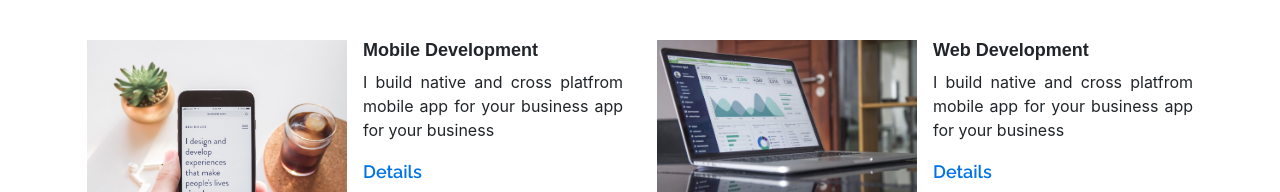
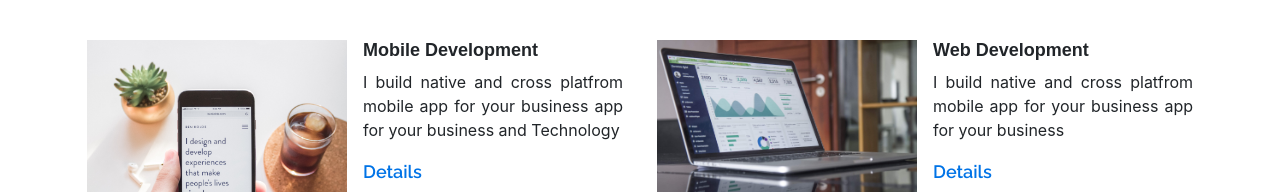
Before and after one commit to Refat5/ReactProject, a React (Create React App) app: page /course in a window 1280 px wide. Shown: the part 340-532 px from the top of the page. Built offline with nearby package versions, Linux system fonts and the light colour scheme; the HTML template or start-up script is replaced by a standard one.

Commit message:
video 55 to 60 complete

```diff
--- a/src/components/AllCourse/AllCourse.js
+++ b/src/components/AllCourse/AllCourse.js
@@ -22,7 +22,7 @@ class AllCourse extends Component {
                                     <h5 class="text-justify courseTitle">Mobile Development</h5>
                                     <p class="text-justify courseDes">
                                         I build native and cross platfrom mobile app for your
-                                        business app for your business
+                                        business app for your business and Technology
                                     </p>
                                     <Link class="courseDetails float-left" to="/courseDetails">
                                         Details
```
